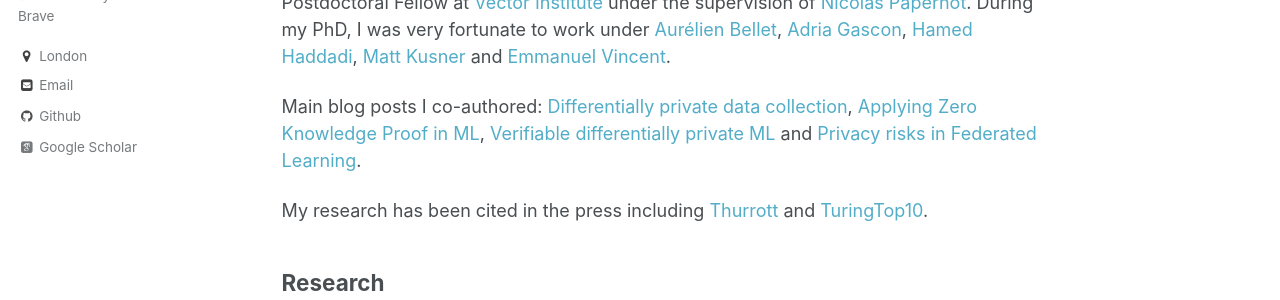
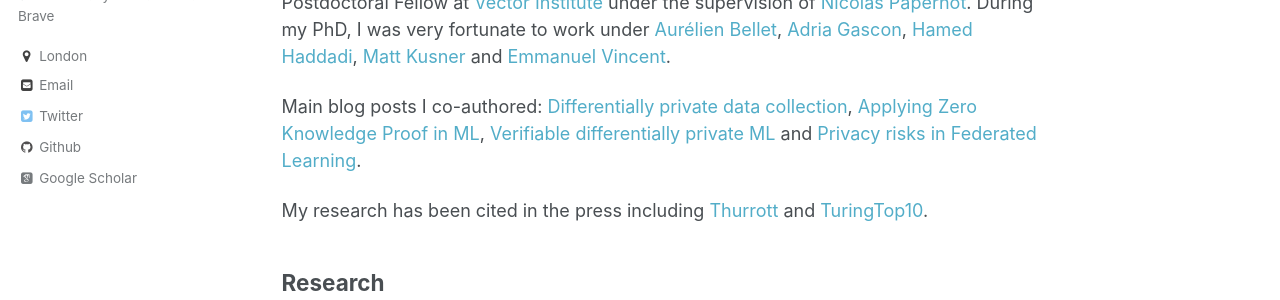
Before and after one commit to AliShahin/AliShahin.github.io, a Jekyll site: the page built from _pages/about.md, in a window 1280 px wide. Shown: the part 330-630 px from the top of the page. Built offline with Jekyll 4.4.1, drawn with Linux system fonts in a browser that asks for light colours; some web fonts are replaced.

Commit message:
Update _config.yml

```diff
--- a/_config.yml
+++ b/_config.yml
@@ -54,8 +54,8 @@ alexa_site_verification  :
 yandex_site_verification :
 
 # Social Sharing
-X:
-  username               : &X
+twitter:
+  username               : &twitter
 facebook:
   username               :
   app_id                 :
@@ -104,7 +104,7 @@ author:
   stackoverflow    : # http://stackoverflow.com/users/123456/username
   steam            :
   tumblr           :
-  X                : "@AliShahinShams1"
+  twitter          : "@AliShahinShams1"
   vine             :
   weibo            :
   xing             :
```
